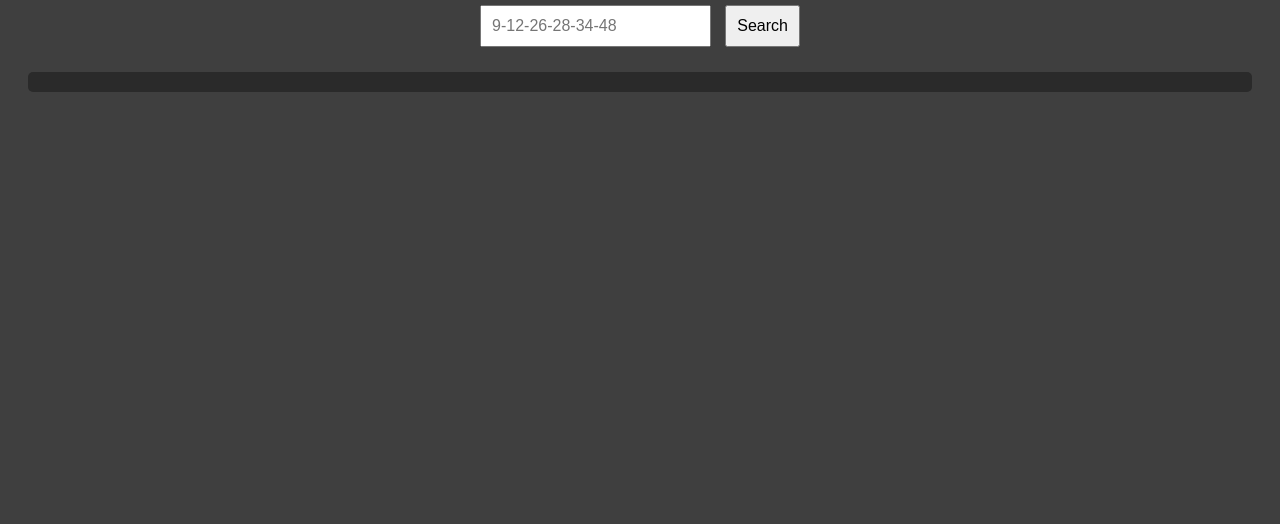
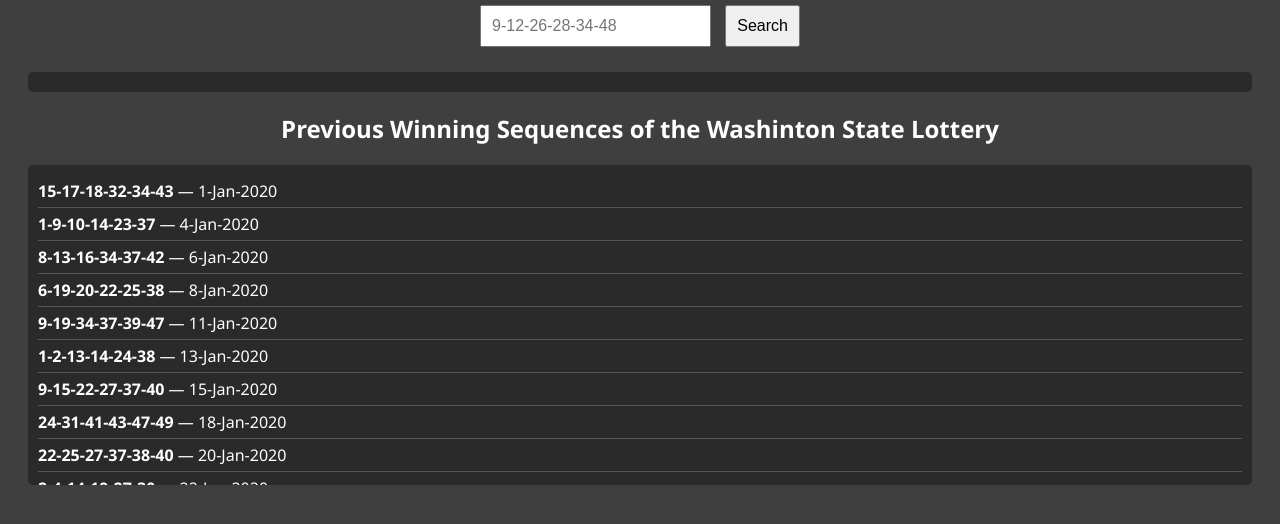
Before and after one commit to SeanLexProcopio/Sequence-Search, a plain HTML site: page index.html in a window 1280 px wide. Shown: the part 114-638 px from the top of the page. Drawn offline with Linux system fonts and the light colour scheme.

Commit message:
index.html

```diff
--- a/index.html
+++ b/index.html
@@ -25,6 +25,25 @@
       background: #2a2a2a;
       border-radius: 5px;
     }
+    #allEntries {
+      margin-top: 20px;
+      max-height: 300px;   /* adjust as you like */
+      overflow-y: scroll;
+      background: #2a2a2a;
+      padding: 10px;
+      border-radius: 5px;
+      text-align: left;
+    }
+    #allEntries ul {
+      list-style: none;
+      padding: 0;
+      margin: 0;
+    }
+    #allEntries li {
+      padding: 5px 0;
+      border-bottom: 1px solid #555;
+    }
+
   </style>
 </head>
 <body>
@@ -34,6 +53,10 @@
   <button onclick="searchSequence()">Search</button>
 
   <div id="results"></div>
+
+  <h2>Previous Winning Sequences of the Washinton State Lottery</h2>
+  <div id="allEntries"></div>
+
 
   <script>
     let data = [];
@@ -52,6 +75,15 @@
         sequence: row[0].trim(),
         date: row[1].trim()
       }));
+
+      // Build scrollable list
+      const allEntriesDiv = document.getElementById('allEntries');
+      let listHTML = "<ul>";
+      data.forEach(item => {
+        listHTML += `<li><strong>${item.sequence}</strong> — ${item.date}</li>`;
+      });
+      listHTML += "</ul>";
+      allEntriesDiv.innerHTML = listHTML;
     }
 
     function searchSequence() {
```
